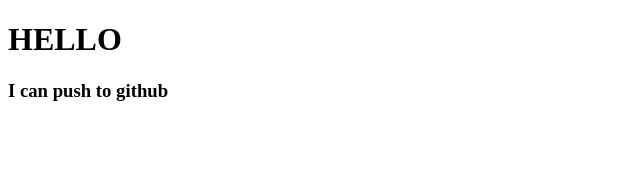
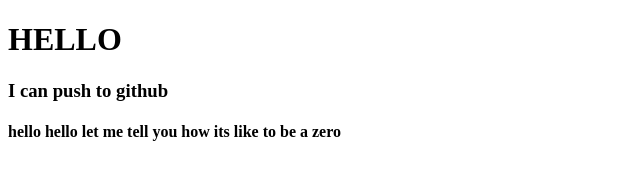
Before and after one commit to Towsifwahid/my-first-webste, a plain HTML site: page index.html in a window 1280 px wide. Shown: the whole page, without its empty margins (0-640 px from the left). Drawn offline with Linux system fonts and the light colour scheme.

Commit message:
pushing to git

```diff
--- a/index.html
+++ b/index.html
@@ -9,5 +9,6 @@
 <body>
     <h1>HELLO</h1>
     <h3>I can push to github</h3>
+    <h4>hello hello let me tell you how its like to be a zero</h4>
 </body>
 </html>
```
